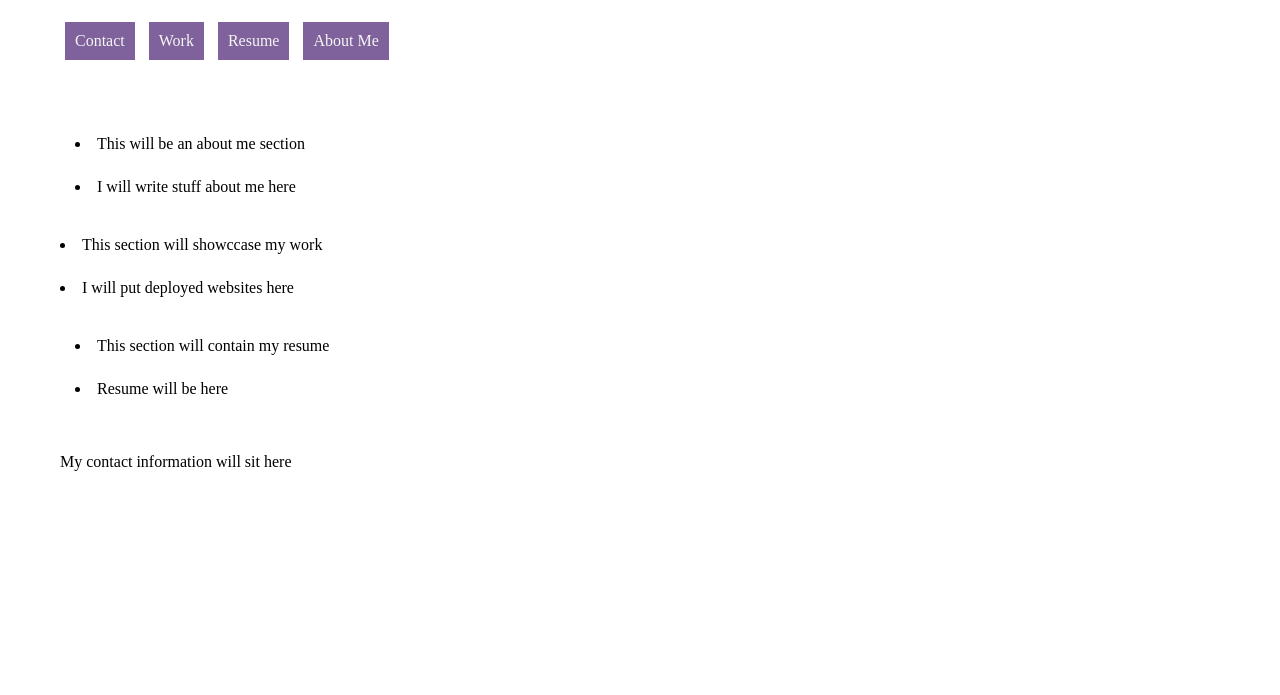
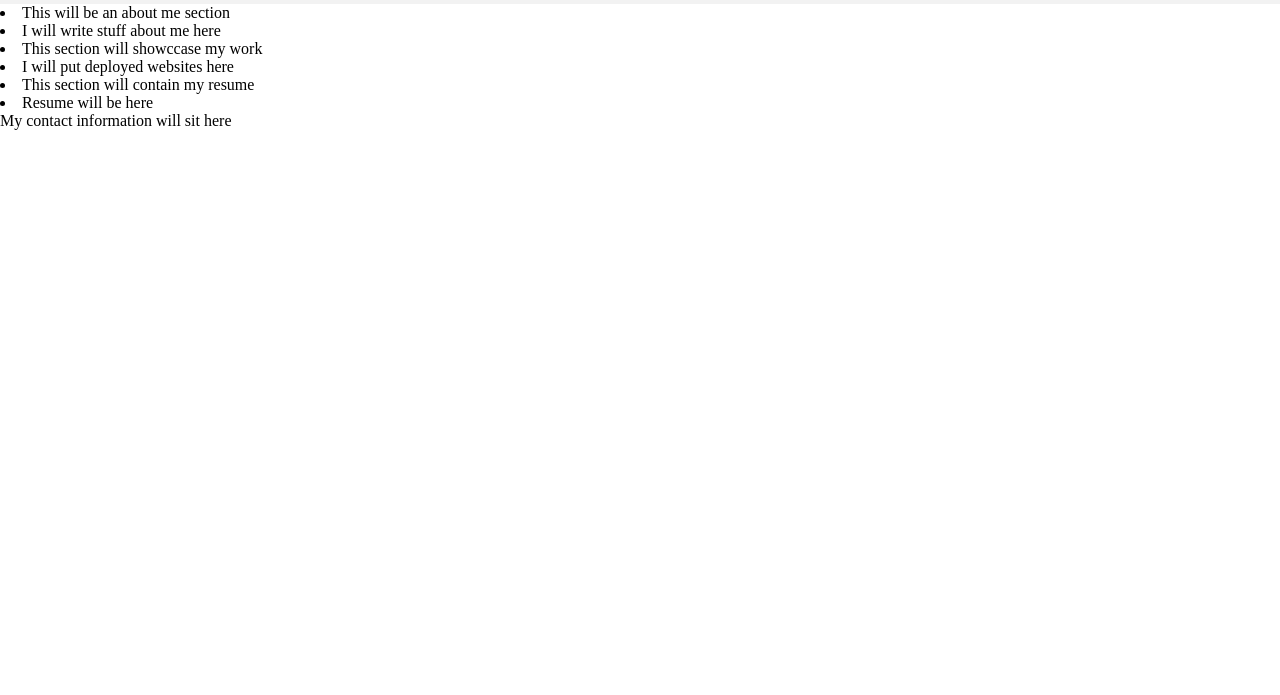
Before and after one commit to AubreyHatake/Professional-Portfolio, a plain HTML site: page index.html in a window 1280 px wide. Shown: the part 105-800 px from the top of the page. Drawn offline with Linux system fonts and the light colour scheme.

Commit message:
adding css code

```diff
--- a/assets/css/reset.css
+++ b/assets/css/reset.css
@@ -20,4 +20,27 @@ body {
     background-position: 20px;
 
 
-}
+}head h1 {
+    display: inline-block;
+    justify-content: center;
+    background-color:  rgb(127, 98, 155);
+    color: whitesmoke;
+     font-size: 8px;
+     font-family: 'Times New Roman'
+
+ }
+
+ nav ul li {
+     display: inline-block;
+     flex-grow: auto;
+     width: 100%;
+     background-color: rgb(127, 98, 155);
+     color: whitesmoke;
+
+
+ }
+
+ .list {
+     display: list-item;
+    justify-content: center;
+ }
--- a/index.html
+++ b/index.html
@@ -20,7 +20,7 @@
 </head>
 <body>
     <div>
-    <section>
+    <section class="list">
         <li>This will be an about me section</li>
         <li> I will write stuff about me here</li>
     </section>
--- a/style.css
+++ b/style.css
@@ -1,30 +1,27 @@
 * {
-    margin: 5px;
-    padding: 10px;
+    box-sizing: border-box;
+    margin: 0px;
+    padding: 0px;
 
 }
 
- head h1 {
-    margin: 2px;
-    padding: 2px;
-    text-align: left;
-    left: -20px;
-    font-size: 10px;
-    font-family: 'Times New Roman'
+header {
+    flex: 1;
+    background-color: #333;
+    color: white;
+    font-size: 24px;
+    text-align: center;
+  }
 
-}
-
-nav ul li {
-    display: inline-block;
-    right: 20%;
-    background-color: rgb(127, 98, 155);
-    color: whitesmoke;
-
-}
-
-body {
-    display: auto;
+  nav {
+    flex: 2;
+    background-color: #f2f2f2;
+    text-align: center;
+  }
 
 
 
+.list {
+    display: list-item;
+   justify-content: center;
 }
```
